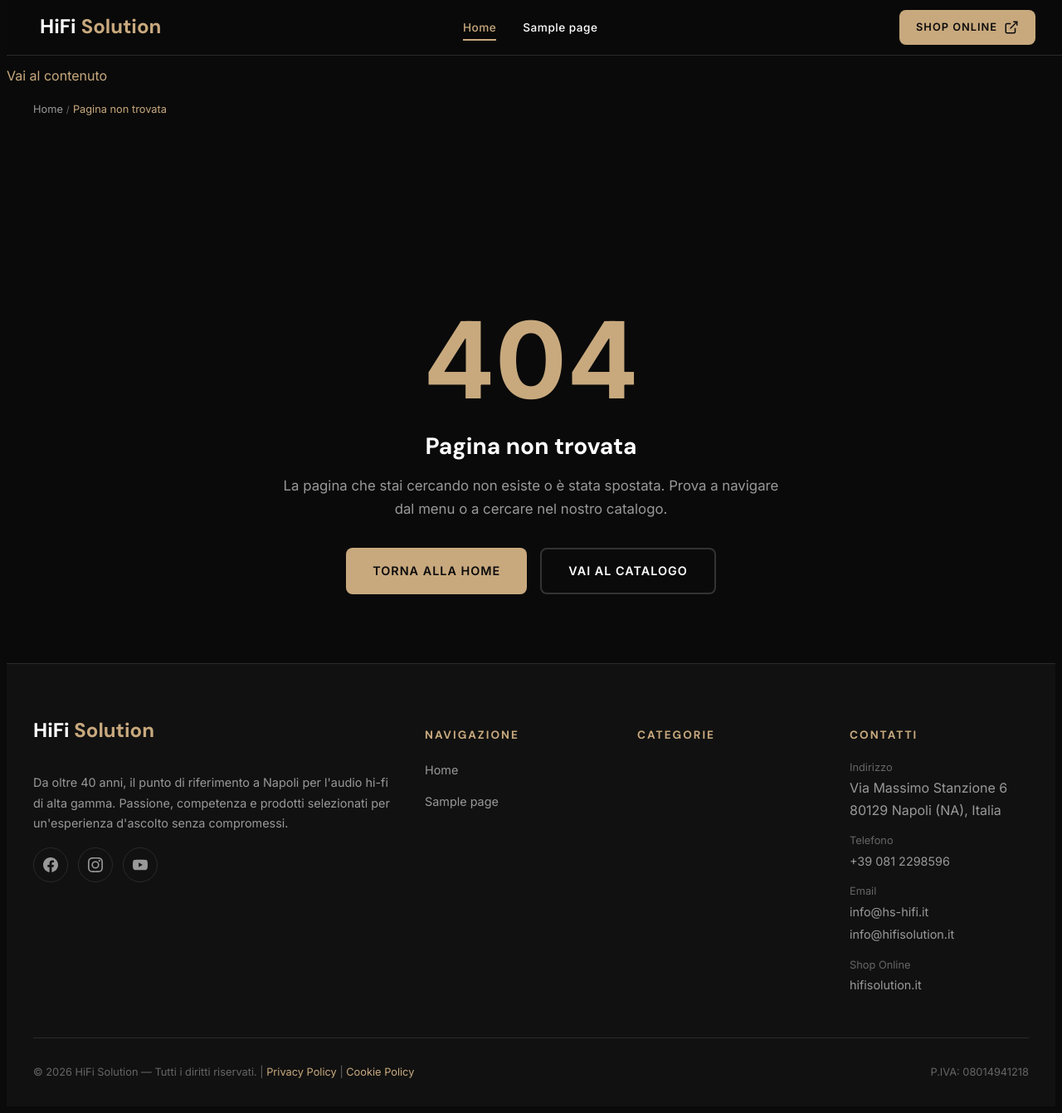
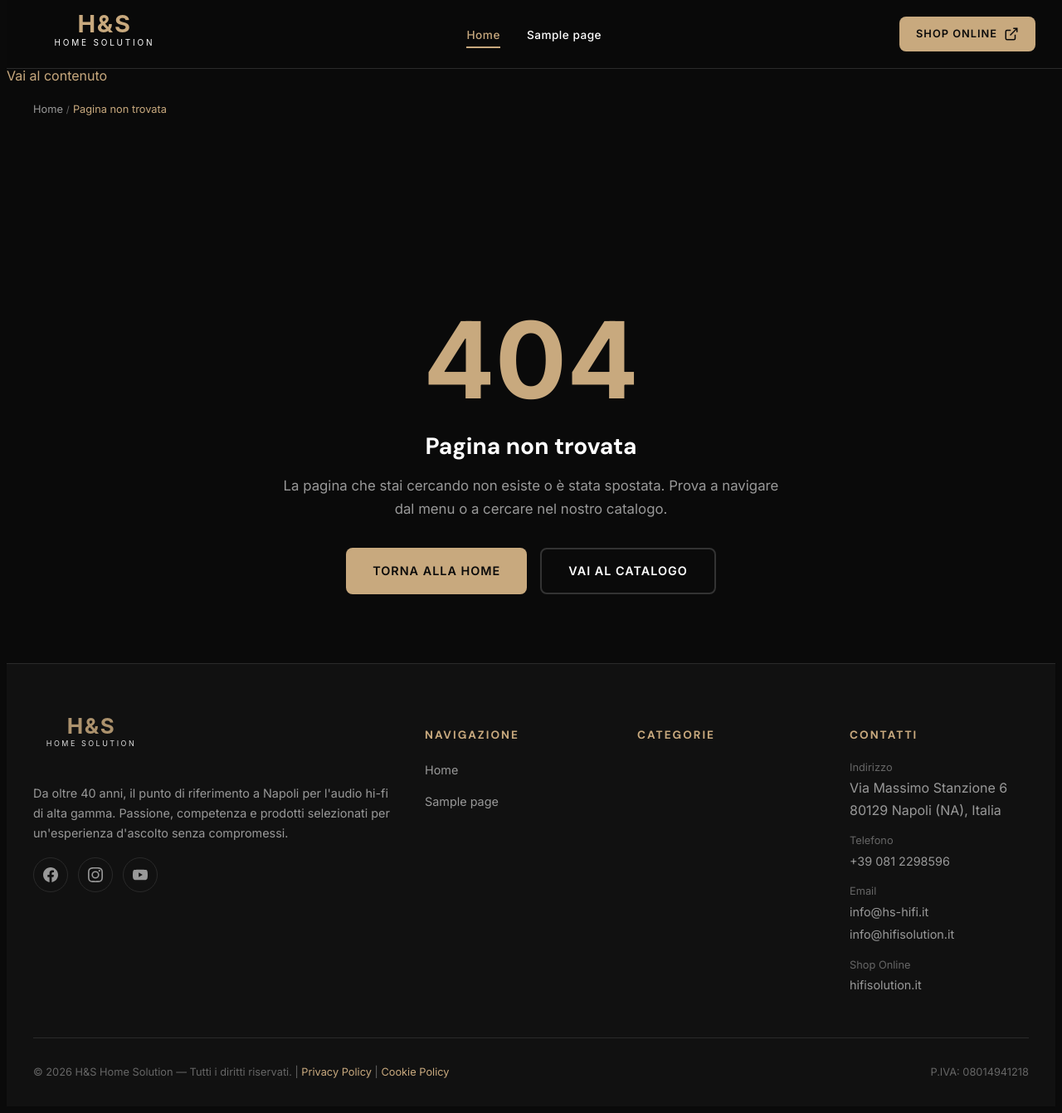
Before and after one commit to raulbuongiglio-star/solution-tool, a WordPress theme: template wp-content/themes/hifisolution/404.php in a window 1280 px wide. Shown: the whole page at 83% size. Run offline with PHP 8.4 and a stand-in for WordPress, Linux system fonts and the light colour scheme; the site name, menu and one post (Sample post) are stand-ins, and other content is empty.

Commit message:
Add H&S Home Solution logo across the site
- Created SVG logo (H&S Home Solution) in assets/images/logo-hs.svg
- Updated header.php to display the logo image instead of text
- Updated footer.php with logo image and corrected brand name
- Added CSS styling for logo in header and footer

https://claude.ai/code/session_01E2rWm8ouzWyNQqGw3Atipz

```diff
--- a/wp-content/themes/hifisolution/assets/css/custom.css
+++ b/wp-content/themes/hifisolution/assets/css/custom.css
@@ -28,6 +28,25 @@
 
 .hifi-header__brand-accent {
     color: var(--hifi-accent);
+}
+
+/* --- Logo Image --- */
+.hifi-header__logo-img {
+    height: 50px;
+    width: auto;
+    display: block;
+}
+
+.hifi-footer__logo-img {
+    height: 45px;
+    width: auto;
+    display: block;
+    opacity: 0.85;
+    transition: opacity var(--hifi-transition);
+}
+
+.hifi-footer__logo-link:hover .hifi-footer__logo-img {
+    opacity: 1;
 }
 
 /* --- Navigation --- */
--- a/wp-content/themes/hifisolution/footer.php
+++ b/wp-content/themes/hifisolution/footer.php
@@ -15,10 +15,9 @@ defined('ABSPATH') || exit;
 
                 <!-- Colonna 1: Info azienda -->
                 <div>
-                    <div class="hifi-header__brand" style="margin-bottom: 16px; display: inline-block;">
-                        <span class="hifi-header__brand-name">HiFi</span>
-                        <span class="hifi-header__brand-accent">Solution</span>
-                    </div>
+                    <a href="<?php echo esc_url(home_url('/')); ?>" class="hifi-footer__logo-link" rel="home" style="margin-bottom: 16px; display: inline-block;">
+                        <img src="<?php echo esc_url(get_stylesheet_directory_uri() . '/assets/images/logo-hs.svg'); ?>" alt="H&amp;S Home Solution" class="hifi-footer__logo-img">
+                    </a>
                     <p class="hifi-footer__desc">
                         <?php esc_html_e('Da oltre 40 anni, il punto di riferimento a Napoli per l\'audio hi-fi di alta gamma. Passione, competenza e prodotti selezionati per un\'esperienza d\'ascolto senza compromessi.', 'hifisolution'); ?>
                     </p>
@@ -106,7 +105,7 @@ defined('ABSPATH') || exit;
             <!-- Footer Bottom -->
             <div class="hifi-footer__bottom">
                 <div>
-                    &copy; <?php echo esc_html(date('Y')); ?> HiFi Solution — <?php esc_html_e('Tutti i diritti riservati.', 'hifisolution'); ?>
+                    &copy; <?php echo esc_html(date('Y')); ?> H&amp;S Home Solution — <?php esc_html_e('Tutti i diritti riservati.', 'hifisolution'); ?>
                     | <a href="<?php echo esc_url(home_url('/privacy-policy/')); ?>"><?php esc_html_e('Privacy Policy', 'hifisolution'); ?></a>
                     | <a href="<?php echo esc_url(home_url('/cookie-policy/')); ?>"><?php esc_html_e('Cookie Policy', 'hifisolution'); ?></a>
                 </div>
--- a/wp-content/themes/hifisolution/header.php
+++ b/wp-content/themes/hifisolution/header.php
@@ -30,8 +30,7 @@ defined('ABSPATH') || exit;
                     <?php the_custom_logo(); ?>
                 <?php else : ?>
                     <a href="<?php echo esc_url(home_url('/')); ?>" class="hifi-header__brand" rel="home">
-                        <span class="hifi-header__brand-name">HiFi</span>
-                        <span class="hifi-header__brand-accent">Solution</span>
+                        <img src="<?php echo esc_url(get_stylesheet_directory_uri() . '/assets/images/logo-hs.svg'); ?>" alt="H&amp;S Home Solution" class="hifi-header__logo-img">
                     </a>
                 <?php endif; ?>
             </div>
```
Also changed, not shown: wp-content/themes/hifisolution/assets/images/logo-hs.svg (added).
